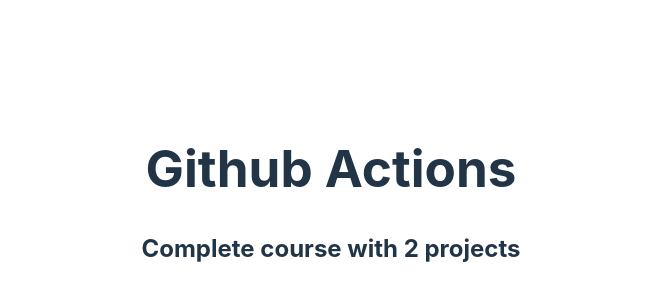
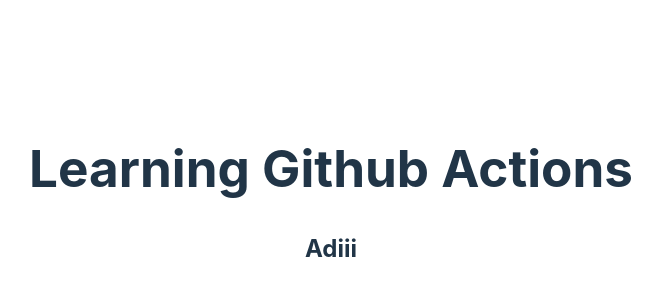
Before and after one commit to adityakumarprasad/ci-cd-github-page, a React (Vite) app: page / in a window 1280 px wide. Shown: the part 204-504 px from the top of the page, without its empty margins (309-971 px from the left). Built offline with nearby package versions, Linux system fonts and the light colour scheme.

Commit message:
check again

```diff
--- a/src/App.jsx
+++ b/src/App.jsx
@@ -4,8 +4,8 @@
 
   return (
     <>
-      <h1>Github Actions</h1>
-      <h2>Complete course with 2 projects</h2>
+      <h1>Learning Github Actions</h1>
+      <h2>Adiii</h2>
     </>
   )
 }
```
